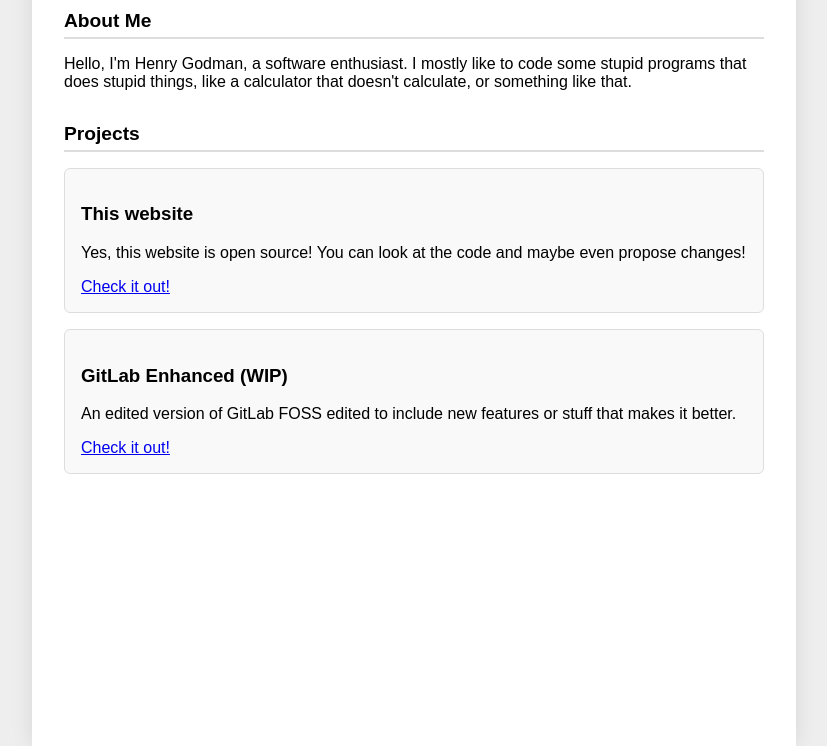
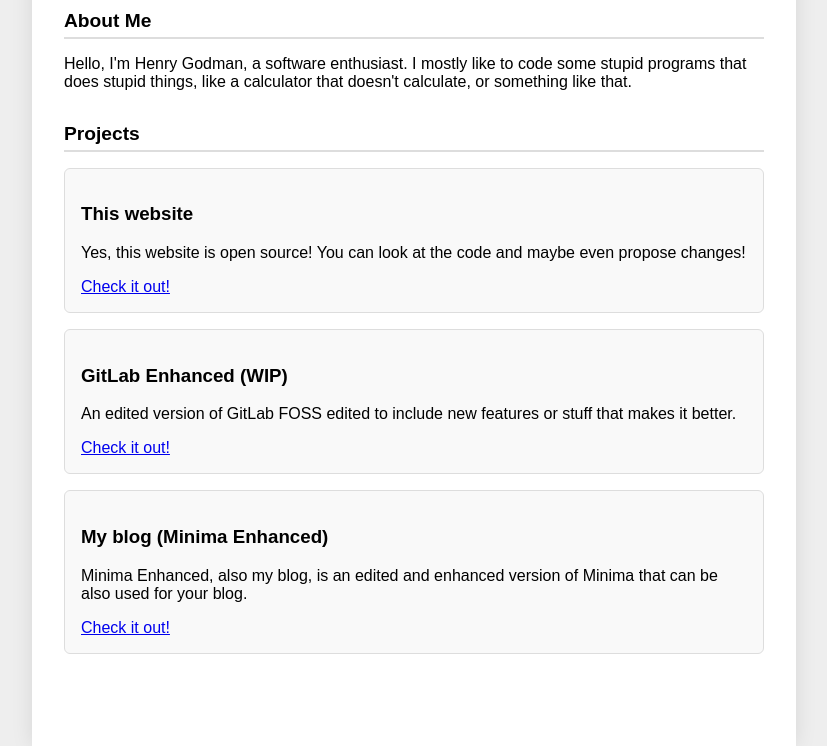
Before and after one commit to hgfghighif/hgfghighif.github.io, a plain HTML site: page index.html in a window 1280 px wide. Shown: the part 118-864 px from the top of the page, without its empty margins (226-1053 px from the left). Drawn offline with Linux system fonts and the light colour scheme.

Commit message:
Update index.html

```diff
--- a/index.html
+++ b/index.html
@@ -98,6 +98,11 @@
         <a href="https://github.com/hgfghighif/gitlab.hgfghighif.io/">Check it out!</a>
       </div>
 
+      <div class="project">
+        <h3>My blog (Minima Enhanced)</h3>
+        <p>Minima Enhanced, also my blog, is an edited and enhanced version of Minima that can be also used for your blog.</p></p>
+        <a href="https://github.com/hgfghighif/blog.hgfghighif.github.io/">Check it out!</a>
+      </div>
     </section>
   </div>
 </body>
```
